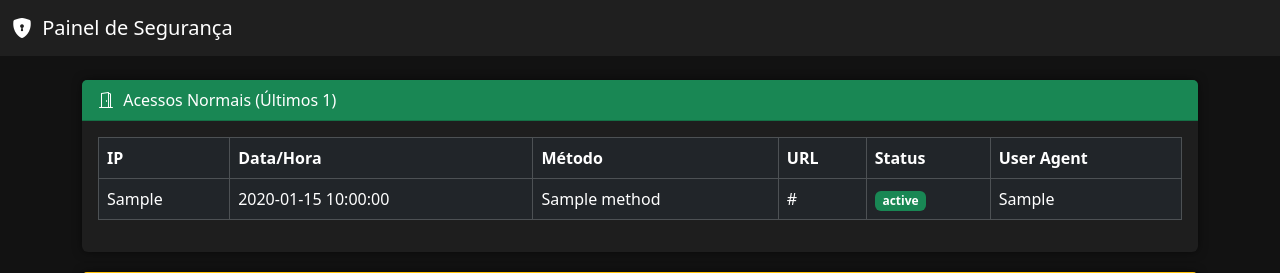
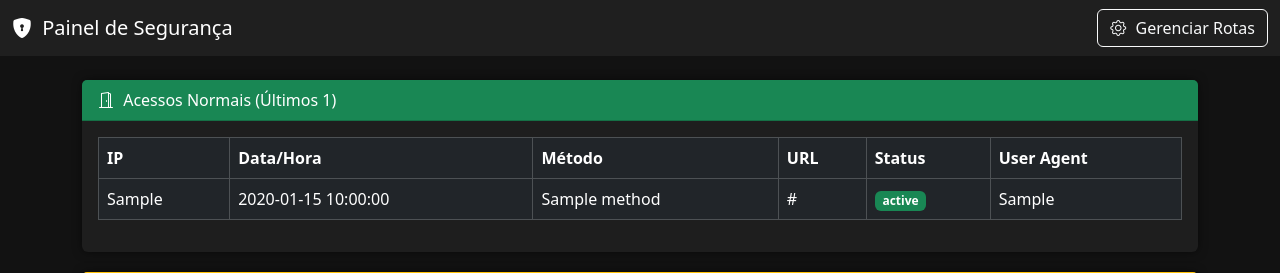
Before and after one commit to Boniatti1/PrimisLayer, a Flask app: template sistema-seguranca/dashboard/templates/dashboard.html in a window 1280 px wide. Shown: the top 273 px of the page. Run offline with Flask 3, Linux system fonts and the light colour scheme; the template is opened without the code that fills it: most values are stand-ins (such as "Sample title", 1, 10 or a date in 2020).

Commit message:
feat: update navbar

```diff
--- a/sistema-seguranca/dashboard/templates/dashboard.html
+++ b/sistema-seguranca/dashboard/templates/dashboard.html
@@ -44,7 +44,12 @@
 <!-- Navbar -->
 <nav class="navbar navbar-expand-lg navbar-dark">
   <div class="container-fluid">
-    <a class="navbar-brand" href="#"><i class="bi bi-shield-lock-fill"></i> Painel de Segurança</a>
+    <a class="navbar-brand" href="{{ url_for('dashboard') }}"><i class="bi bi-shield-lock-fill"></i> Painel de Segurança</a>
+    <div class="d-flex ms-auto">
+      <a href="{{ url_for('manage_routes') }}" class="btn btn-outline-light">
+        <i class="bi bi-gear"></i> Gerenciar Rotas
+      </a>
+    </div>
   </div>
 </nav>
 
```
